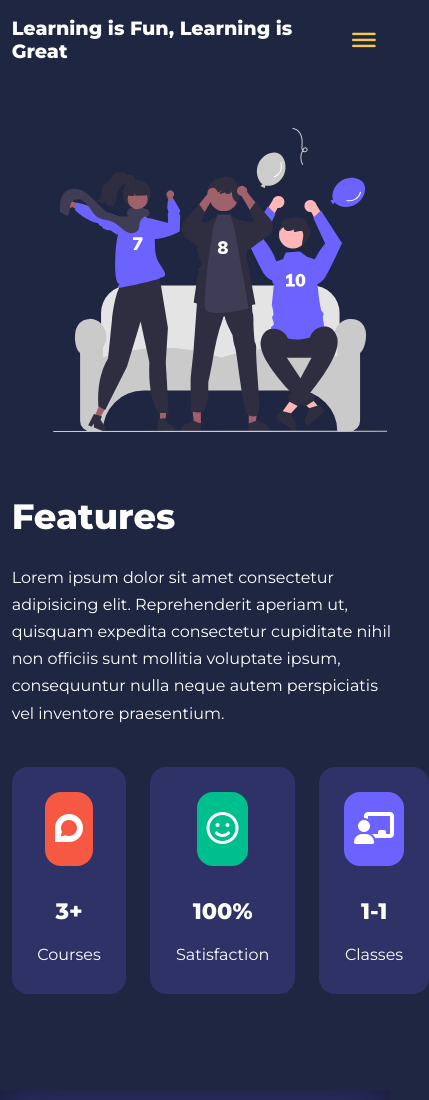
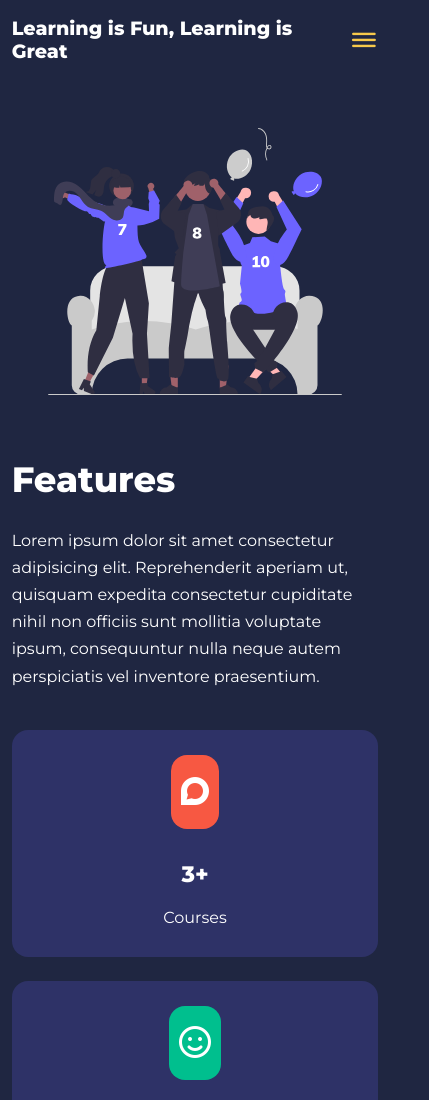
Before and after one commit to Omegahelkarex/lflg, a plain HTML site: page about.html in a window 390 px wide. Shown: the top 1100 px of the page, 429 px wide, since content can reach past the window. Drawn offline with nearby package versions, Linux system fonts and the light colour scheme.

Commit message:
Add files via upload

```diff
--- a/css/about.css
+++ b/css/about.css
@@ -157,6 +157,10 @@
         gap: 0;
     }
 
+    .achievements__cards {
+        grid-template-columns: repeat(1,1fr)
+        }
+
     .team__container{
         grid-template-columns: 1fr 1fr;
         gap: 0.3rem;
```
